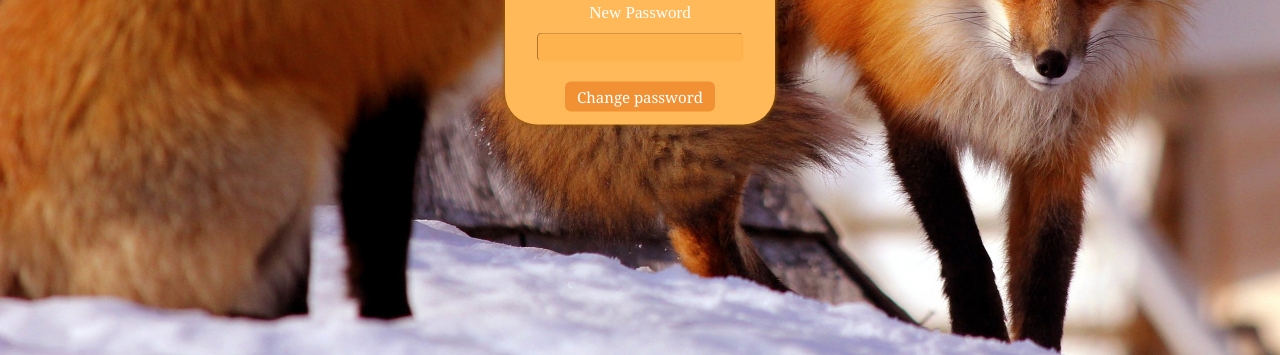
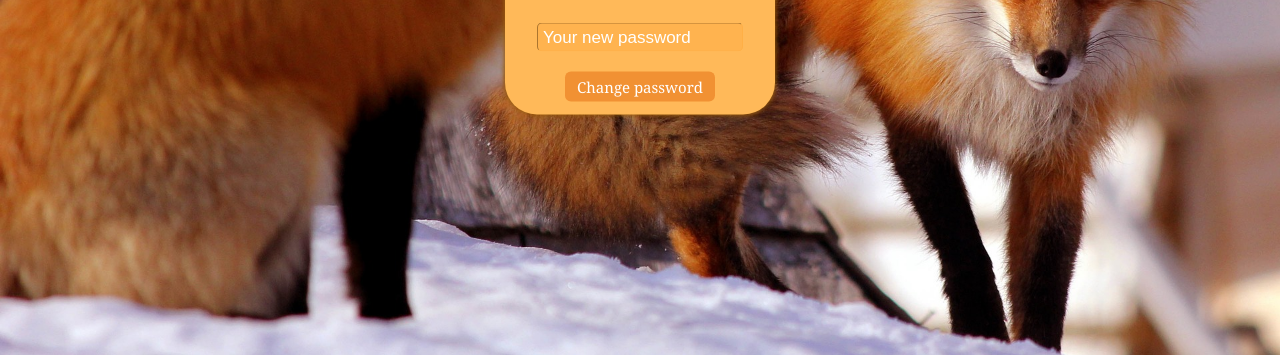
Before and after one commit to IOMirea/messenger-api, a Python web app: template iomirea/templates/auth/reset_password.html in a window 1280 px wide. Shown: the part 369-724 px from the top of the page. Run offline with Jinja, Linux system fonts and the light colour scheme; the template is opened without the code that fills it: most values are stand-ins (such as "Sample title", 1, 10 or a date in 2020); some libraries are stand-ins or nearby versions.

Commit message:
Небольшое изменение поля ввода пароля

```diff
--- a/iomirea/templates/auth/reset_password.html
+++ b/iomirea/templates/auth/reset_password.html
@@ -41,8 +41,7 @@
 	<div>
 		<header><img id="logo"/>IOMirea</header>
 		<form id="password_form" onsubmit="return false;">
-		New Password<br>
-		<input class="uinp" id="password_field" name="password" type="text">
+		<input class="uinp" id="password_field" required name="password" type="password" placeholder="Your new password"> <!--Add js to show/hide entered password-->
 		<input class="button" value="Change password" type="submit">
 	</form>
 	</div>
```
